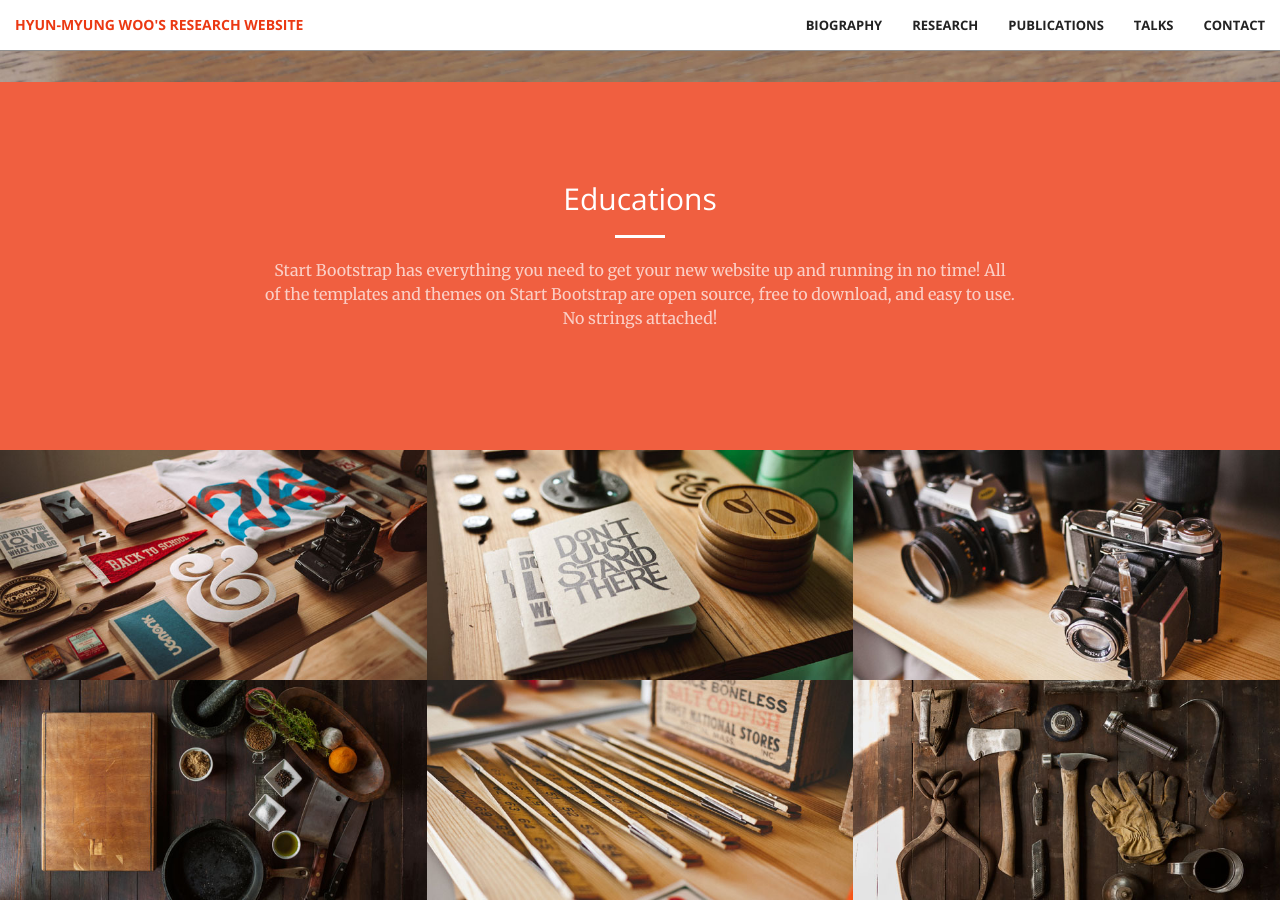
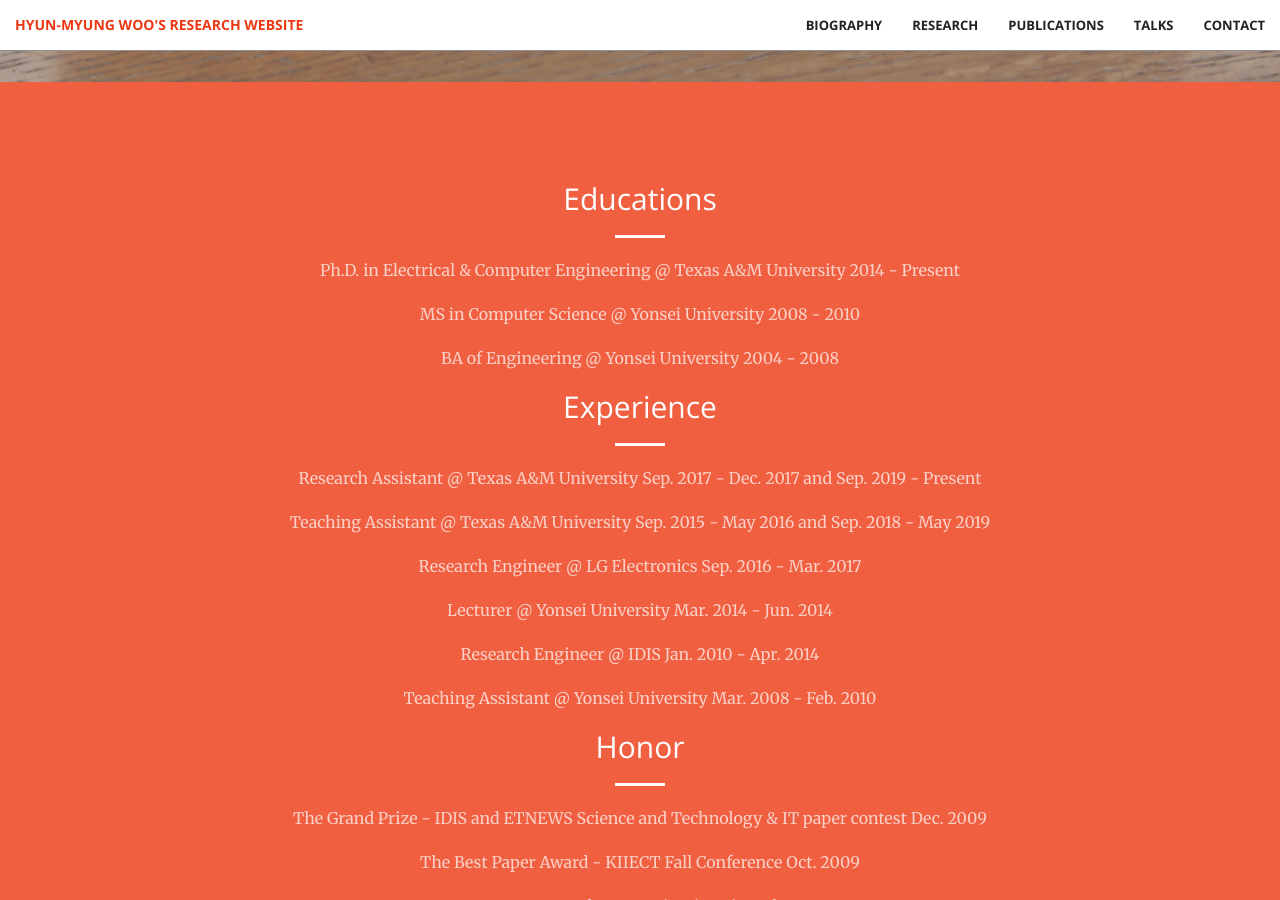
Before and after one commit to larcwind/alexpecial.github.io, a Jekyll site: the page built from index.html, in a window 1280 px wide and 900 px high, scrolled down 818 px. Built offline with Jekyll 4.4.1, drawn with Linux system fonts in a browser that asks for light colours; some of the changed text lies outside the part shown.

Commit message:
Update biography.html

```diff
--- a/_includes/biography.html
+++ b/_includes/biography.html
@@ -4,7 +4,26 @@
             <div class="col-lg-8 col-lg-offset-2 text-center">
                 <h2 class="section-heading">Educations</h2>
                 <hr class="light">
-                <p class="text-faded">Start Bootstrap has everything you need to get your new website up and running in no time! All of the templates and themes on Start Bootstrap are open source, free to download, and easy to use. No strings attached!</p>
+                <p class="text-faded">Ph.D. in Electrical & Computer Engineering @ Texas A&M University 2014 - Present</p>
+                <p class="text-faded">MS in Computer Science @ Yonsei University 2008 - 2010</p>
+                <p class="text-faded">BA of Engineering @ Yonsei University 2004 - 2008</p>
+                <!-- <a href="#" class="btn btn-default btn-xl">Get Started!</a> -->
+                <h2 class="section-heading">Experience</h2>
+                <hr class="light">
+                <p class="text-faded">Research Assistant @ Texas A&M University Sep. 2017 - Dec. 2017 and Sep. 2019 - Present</p>
+                <p class="text-faded">Teaching Assistant @ Texas A&M University Sep. 2015 - May 2016 and Sep. 2018 - May 2019</p>
+                <p class="text-faded">Research Engineer @ LG Electronics Sep. 2016 - Mar. 2017</p>
+                <p class="text-faded">Lecturer @ Yonsei University Mar. 2014 - Jun. 2014</p>
+                <p class="text-faded">Research Engineer @ IDIS Jan. 2010 - Apr. 2014</p>
+                <p class="text-faded">Teaching Assistant @ Yonsei University Mar. 2008 - Feb. 2010</p>
+                <!-- <a href="#" class="btn btn-default btn-xl">Get Started!</a> -->
+                <h2 class="section-heading">Honor</h2>
+                <hr class="light">
+                <p class="text-faded">The Grand Prize - IDIS and ETNEWS Science and Technology & IT paper contest Dec. 2009</p>
+                <p class="text-faded">The Best Paper Award - KIIECT Fall Conference Oct. 2009</p>
+                <p class="text-faded">Summa Cum Laude - Yonsei University Feb. 2008</p>
+                <p class="text-faded">An Honor Prize for Academic Excellence - Yonsei University Fall 2005, and Spring 2006 and 2007</p>
+                <p class="text-faded">Scholarship for Academic Excellence for Academic Excellence - Yonsei University Fall 2005 - 2007</p>
                 <!-- <a href="#" class="btn btn-default btn-xl">Get Started!</a> -->
             </div>
         </div>
```
